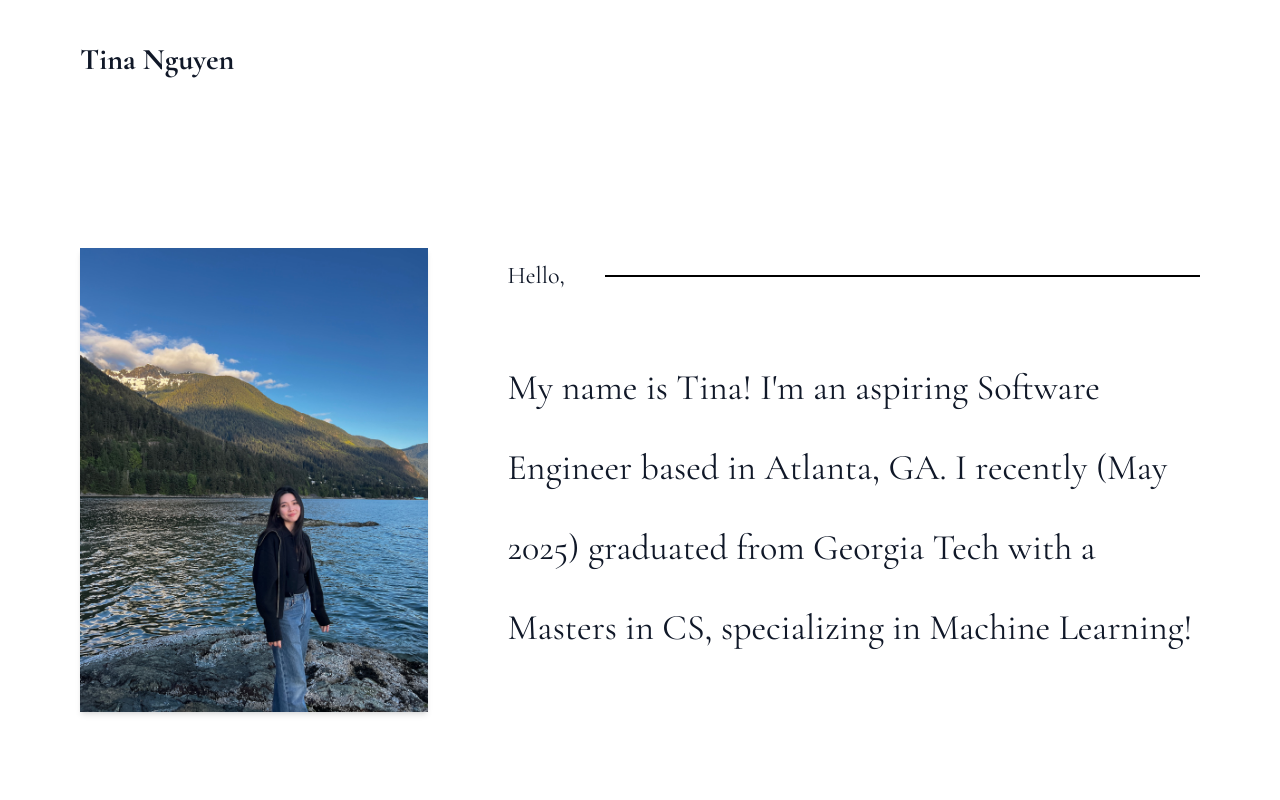
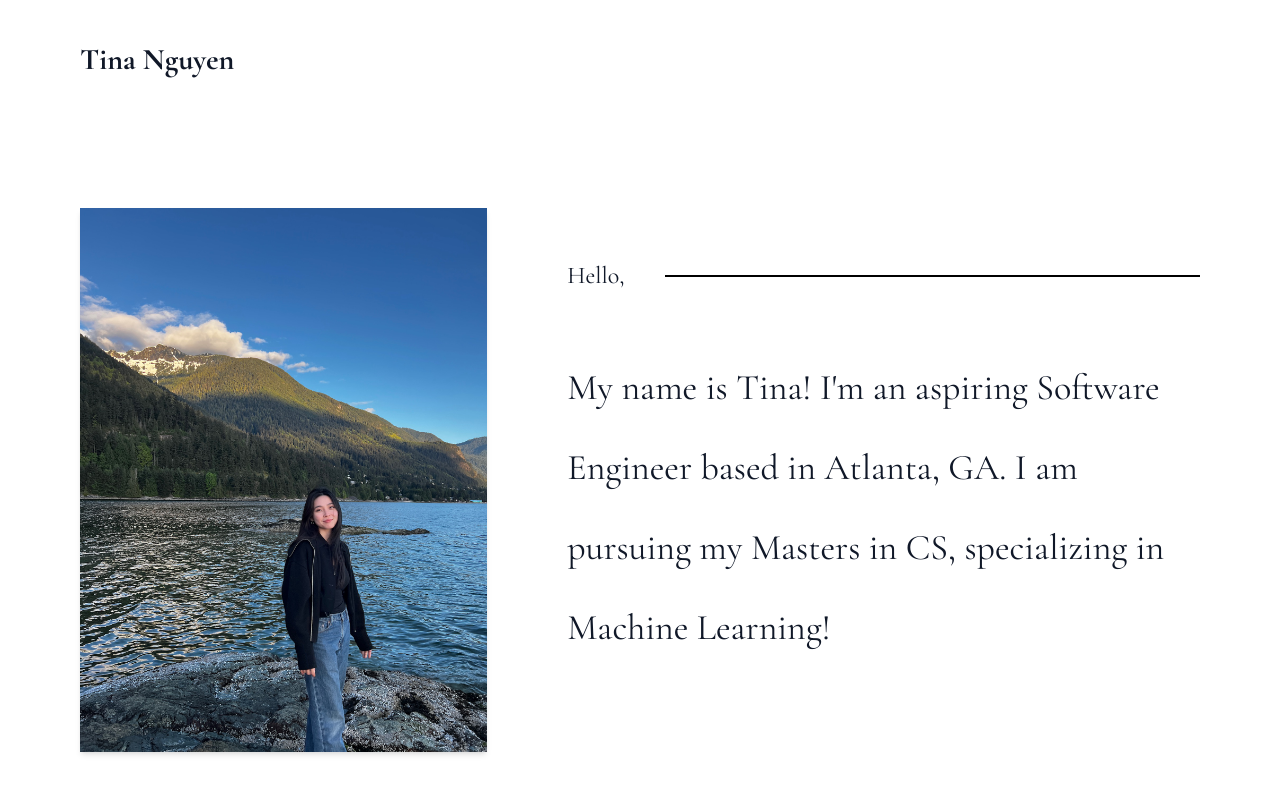
Before and after one commit to tinan272/tinan272.github.io, a Next.js app: page / in a window 1280 px wide. Shown: the top 800 px of the page. Built offline with nearby package versions, Linux system fonts and the light colour scheme; some icons are missing.

Commit message:
portfolio change

```diff
--- a/src/app/page.js
+++ b/src/app/page.js
@@ -11,7 +11,7 @@ import ListSection from "./components/ListSection";
 import Qualifications from "../../data/qualifications.json";
 
 export default function Home() {
-    let statement = `My name is Tina! I'm an aspiring Software Engineer based in Atlanta, GA. I recently (May 2025) graduated from Georgia Tech with a Masters in CS, specializing in Machine Learning!`;
+    let statement = `My name is Tina! I'm an aspiring Software Engineer based in Atlanta, GA. I am pursuing my Masters in CS, specializing in Machine Learning!`;
 
     return (
         <main className="flex min-h-screen flex-col bg-white text-gray-900 py-10 px-10 xl:px-20 ">
```
